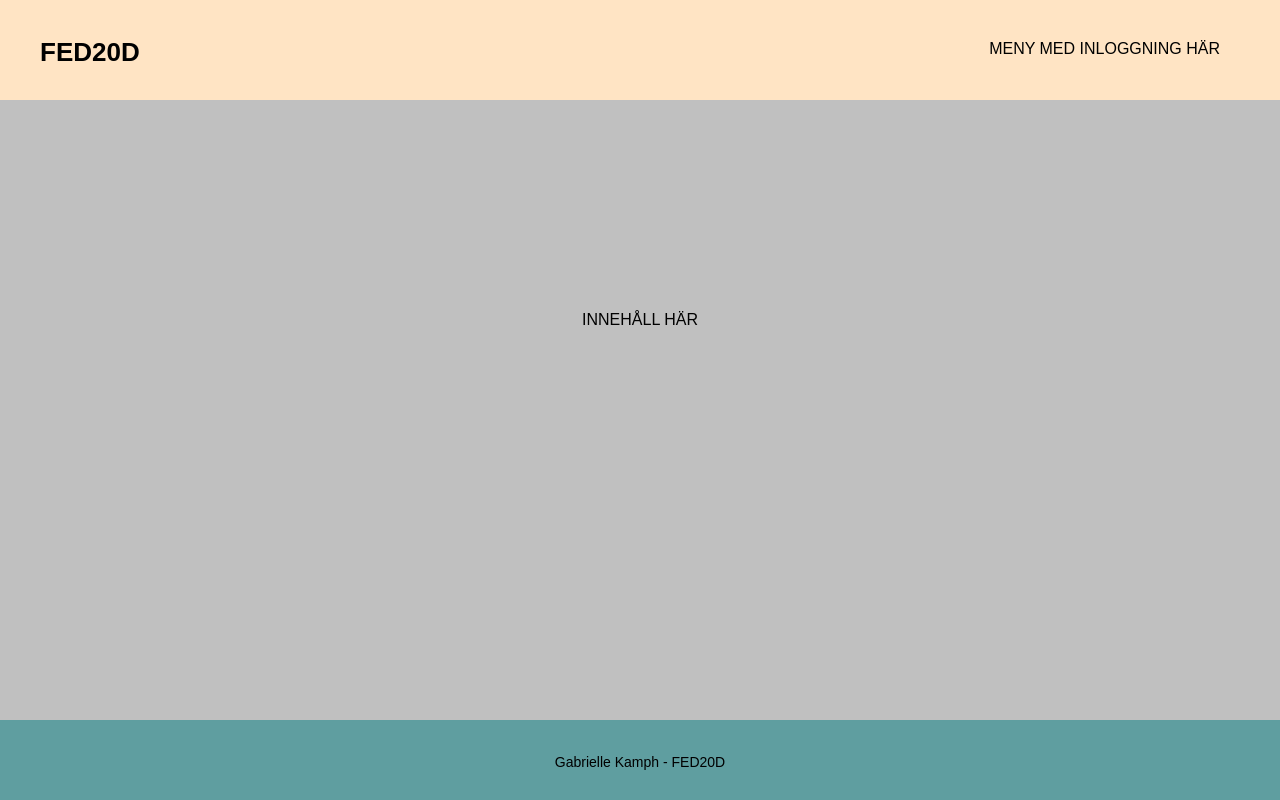
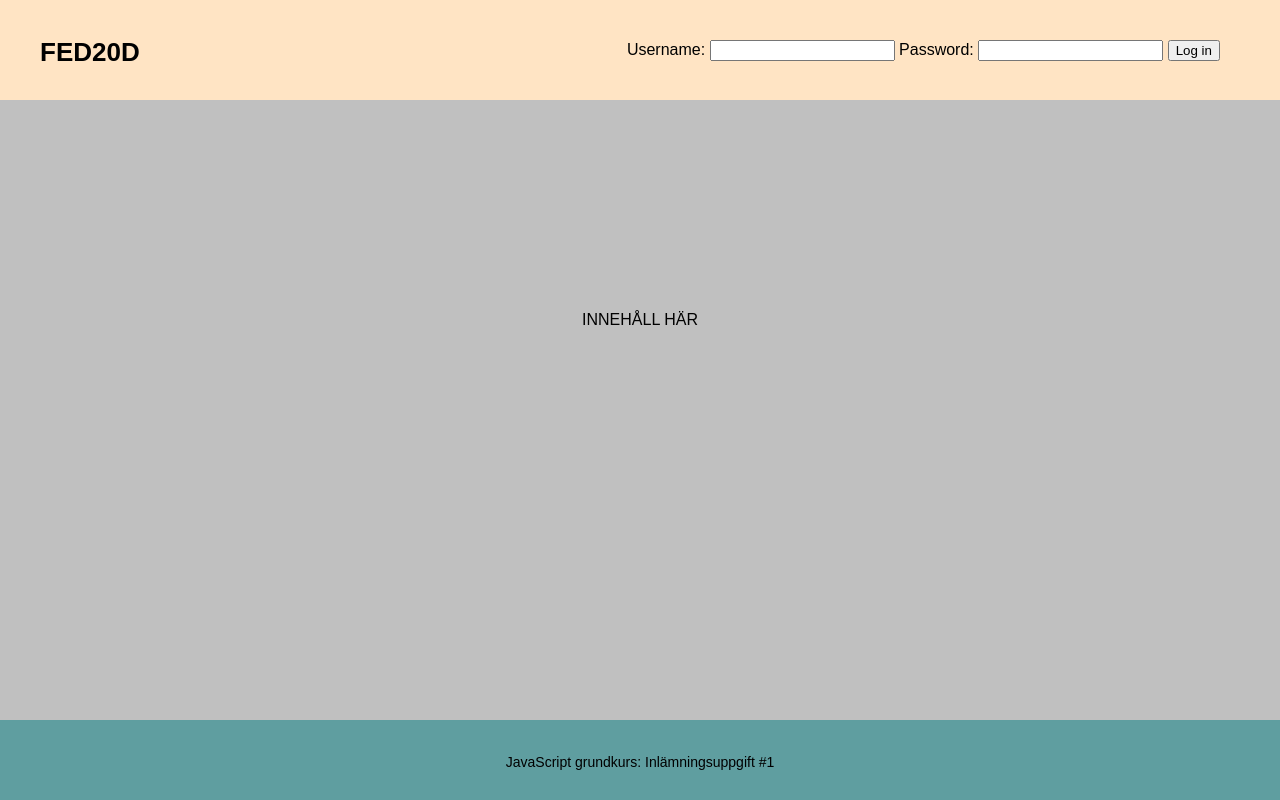
Before and after one commit to H5-classroom/login-page-gabriellekamph, a plain HTML site: page index.html in a window 1280 px wide. Drawn offline with Linux system fonts and the light colour scheme.

Commit message:
Adding input fields for login

```diff
--- a/index.html
+++ b/index.html
@@ -12,12 +12,22 @@
 
         <header>
             <h1>FED20D</h1>
-            <nav id="topnav">MENY MED INLOGGNING HÄR</nav>
+            <nav id="topnav">
+                <label for="userName">Username:</label>
+                <input id="userName" type="text">
+
+                <label for="password">Password:</label>
+                <input id="password" type="password">
+
+                <button id="loginBtn">Log in</button>
+
+
+            </nav>
         </header>
         <section id="content">
             INNEHÅLL HÄR
         </section>
-        <footer><p>Gabrielle Kamph - FED20D</p></footer>
+        <footer><p>JavaScript grundkurs: Inlämningsuppgift #1</p></footer>
 
     </div>
 
```
